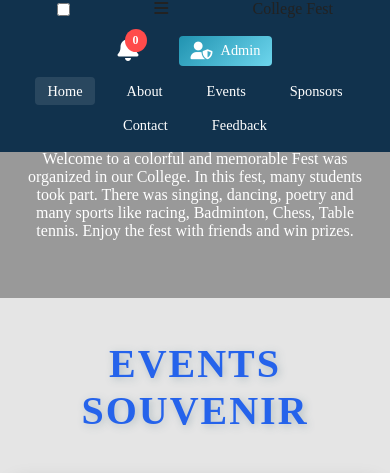
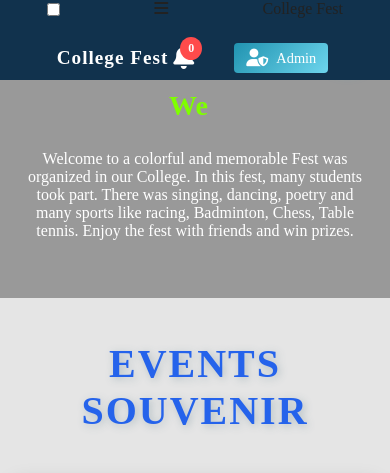
Before and after one commit to rohitkbd09-droid/college_event_management, a website: page home.html in a window 390 px wide. Shown: the top 473 px of the page. Drawn offline with Linux system fonts and the light colour scheme.

Commit message:
refactor: simplify navbar to essential elements
- Removed navigation links (About, Events, Sponsors, Contact, Feedback)
- Kept only brand logo, notifications, and admin button
- Updated navbar styles for cleaner layout
- Improved mobile responsiveness

```diff
--- a/css/navbar.css
+++ b/css/navbar.css
@@ -15,28 +15,29 @@
     display: flex;
     justify-content: space-between;
     align-items: center;
+    padding: 0 20px;
 }
 
-.nav-links, .nav-actions {
+.nav-brand {
+    display: flex;
+    align-items: center;
+}
+
+.nav-brand .logo {
+    color: white;
+    text-decoration: none;
+    font-size: 1.5rem;
+    font-weight: bold;
+    letter-spacing: 1px;
+}
+
+.nav-actions {
     display: flex;
     align-items: center;
     gap: 20px;
     list-style: none;
     margin: 0;
     padding: 0;
-}
-
-.nav-links li a {
-    color: white;
-    text-decoration: none;
-    font-size: 1rem;
-    padding: 8px 16px;
-    border-radius: 4px;
-    transition: all 0.3s ease;
-}
-
-.nav-links li a:hover, .nav-links li a.active {
-    background: rgba(255, 255, 255, 0.1);
 }
 
 .nav-actions {
@@ -72,51 +73,37 @@
 /* Mobile Responsive Styles */
 @media (max-width: 992px) {
     .navbar {
+        padding: 0;
+    }
+
+    .nav-container {
         padding: 0 15px;
     }
 
-    .nav-container {
-        flex-wrap: wrap;
-        justify-content: center;
-        padding: 10px 0;
-    }
-
-    .nav-links {
-        order: 2;
-        justify-content: center;
-        flex-wrap: wrap;
-        width: 100%;
-        padding: 10px 0;
-    }
-
-    .nav-actions {
-        order: 1;
-        width: auto;
-        margin: 0;
-    }
-
-    .nav-links li a {
-        font-size: 0.9rem;
-        padding: 6px 12px;
+    .nav-brand .logo {
+        font-size: 1.3rem;
     }
 }
 
 @media (max-width: 480px) {
-    .navbar {
-        height: auto;
+    .nav-container {
+        padding: 0 10px;
     }
 
-    .nav-links {
-        gap: 10px;
+    .nav-brand .logo {
+        font-size: 1.2rem;
     }
 
-    .nav-links li a {
-        font-size: 0.85rem;
-        padding: 5px 10px;
+    .nav-actions {
+        gap: 15px;
     }
 
     .admin-btn {
         padding: 6px 12px;
         font-size: 0.9rem;
     }
+
+    .notification-icon {
+        font-size: 0.9rem;
+    }
 }
--- a/home.html
+++ b/home.html
@@ -421,14 +421,9 @@
         </label>
         <label class="logo">College Fest</label>
         <div class="nav-container">
-            <ul class="nav-links">
-                <li><a href="#" class="active">Home</a></li>
-                <li><a href="#about">About</a></li>
-                <li><a href="#event">Events</a></li>
-                <li><a href="#sponser">Sponsors</a></li>
-                <li><a href="#contact">Contact</a></li>
-                <li><a href="feedback.html">Feedback</a></li>
-            </ul>
+            <div class="nav-brand">
+                <a href="#" class="logo">College Fest</a>
+            </div>
             <ul class="nav-actions">
                 <li>
                     <div class="notification-icon" id="notificationIcon">
```
